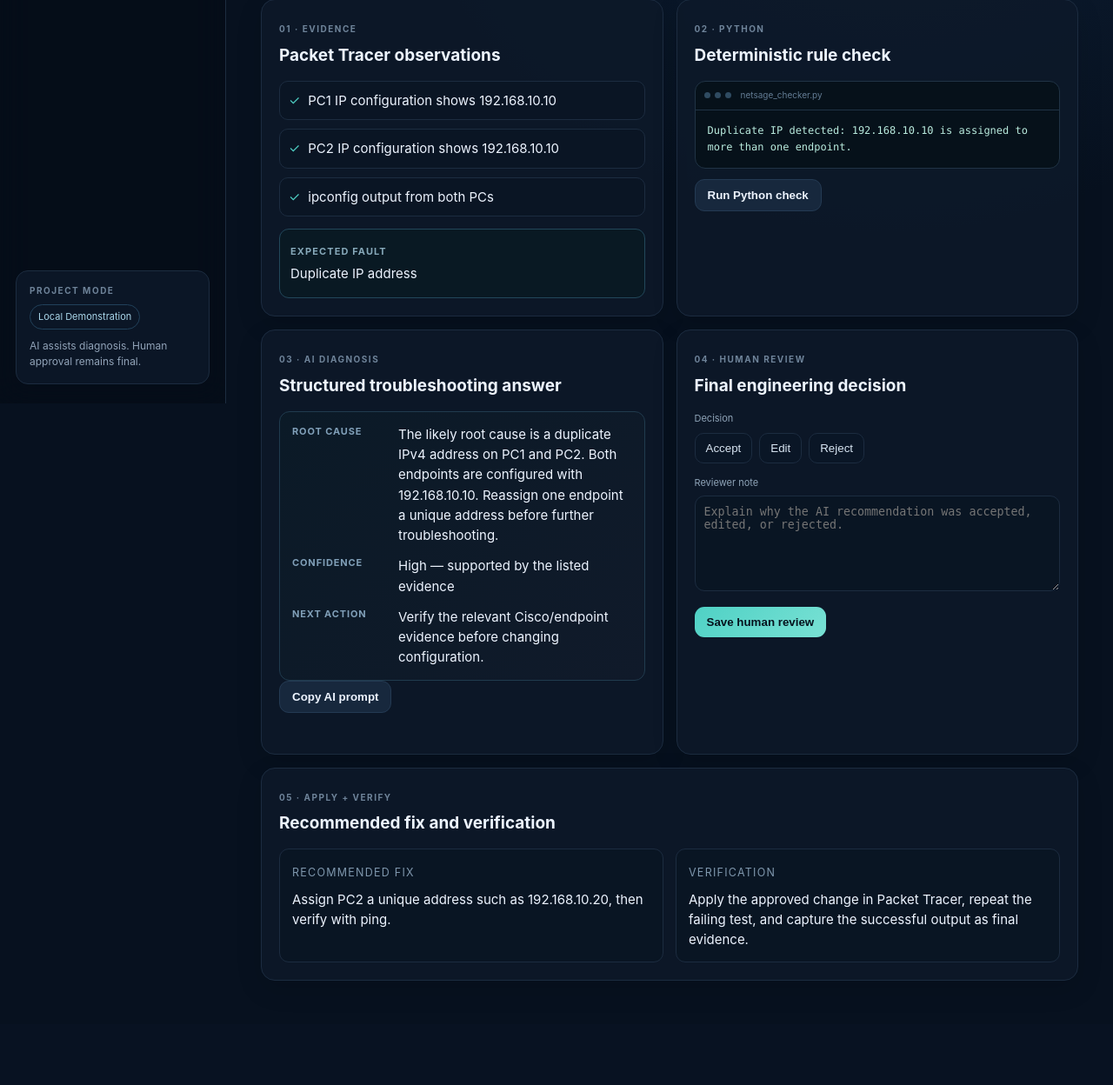
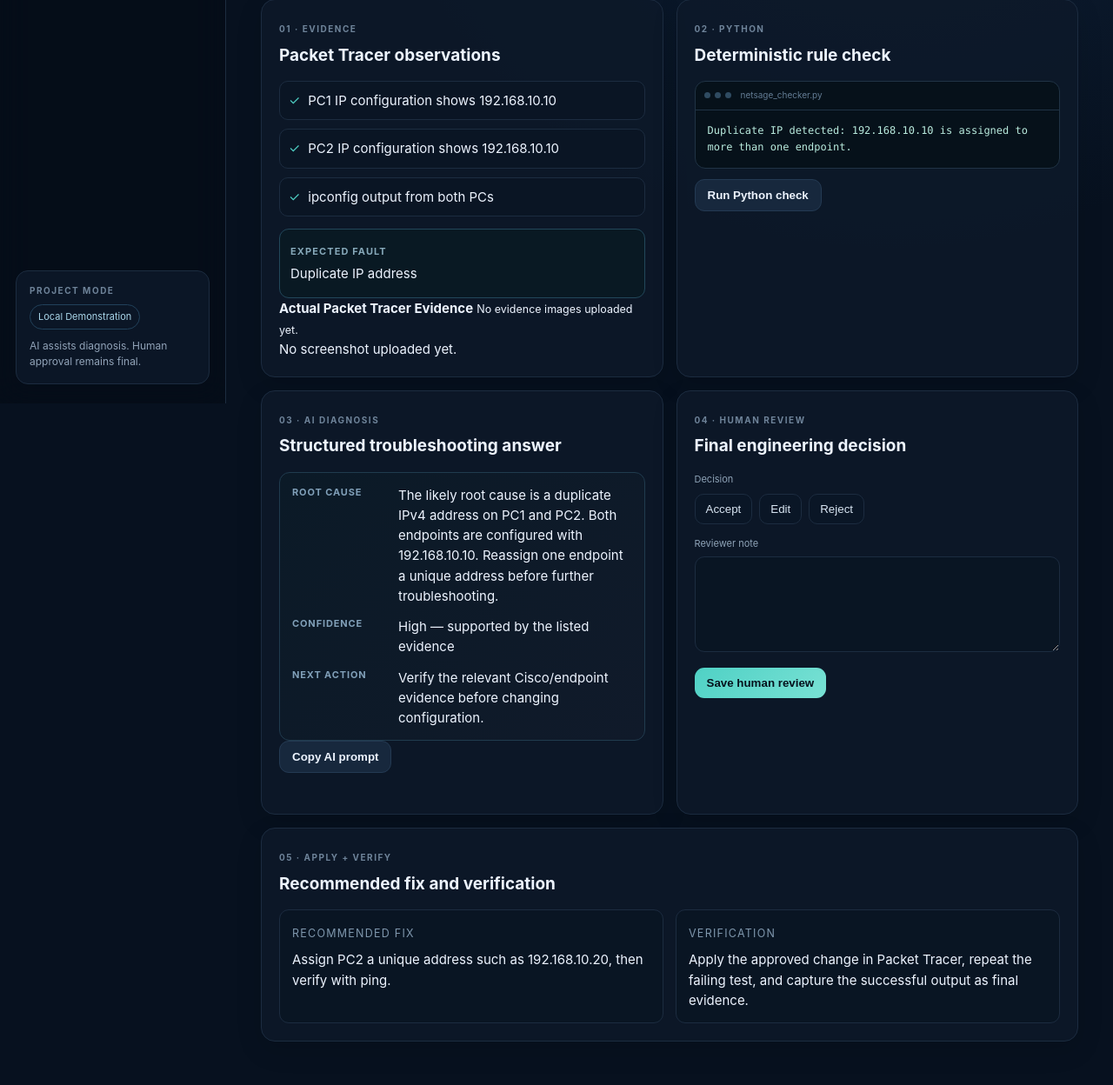
Before and after one commit to prasadkarande07/NetSage-AI, a Flask app: page /case/C01 in a window 1280 px wide. Shown: the part 336-1584 px from the top of the page at 87% size. Before the commit the page ends 1464 px from the top, so only its background shows below. Run offline with Flask 3, Linux system fonts and the light colour scheme.

Commit message:
Add real evidence gallery to case pages

```diff
--- a/templates/case.html
+++ b/templates/case.html
@@ -4,57 +4,206 @@
 {% block content %}
 <div class="case-hero">
   <div>
-    <div class="chips"><span>{{ case.layer }}</span><span>{{ case.concept }}</span><span class="sev {{ case.severity|lower }}">{{ case.severity }} severity</span></div>
+    <div class="chips">
+      <span>{{ case.layer }}</span>
+      <span>{{ case.concept }}</span>
+      <span class="sev {{ case.severity|lower }}">{{ case.severity }} severity</span>
+    </div>
     <h2>{{ case.symptom }}</h2>
   </div>
   <a class="btn ghost" href="/cases">← Back to cases</a>
 </div>
 
 <div class="detail-grid">
+
+  <!-- 01 EVIDENCE -->
   <section class="panel">
-    <div class="panel-head"><div><span class="eyebrow">01 · EVIDENCE</span><h3>Packet Tracer observations</h3></div></div>
-    <ul class="evidence-list">{% for e in case.evidence %}<li><span>✓</span>{{ e }}</li>{% endfor %}</ul>
-    <div class="callout"><b>Expected fault</b><p>{{ case.expected_fault }}</p></div>
+    <div class="panel-head">
+      <div>
+        <span class="eyebrow">01 · EVIDENCE</span>
+        <h3>Packet Tracer observations</h3>
+      </div>
+    </div>
+
+    <ul class="evidence-list">
+      {% for e in case.evidence %}
+      <li><span>✓</span>{{ e }}</li>
+      {% endfor %}
+    </ul>
+
+    <div class="callout">
+      <b>Expected fault</b>
+      <p>{{ case.expected_fault }}</p>
+    </div>
+
+    <div class="evidence-gallery">
+      <div class="gallery-head">
+        <b>Actual Packet Tracer Evidence</b>
+        <small>
+          {% if evidence_files %}
+            {{ evidence_files|length }} image(s)
+          {% else %}
+            No evidence images uploaded yet.
+          {% endif %}
+        </small>
+      </div>
+
+      {% if evidence_files %}
+      <div class="gallery-grid">
+        {% for img in evidence_files %}
+        <a href="{{ img.url }}" target="_blank" rel="noopener">
+          <img
+            src="{{ img.url }}"
+            alt="{{ case.id }} evidence — {{ img.name }}"
+          >
+          <span>{{ img.name }}</span>
+        </a>
+        {% endfor %}
+      </div>
+      {% else %}
+      <div class="gallery-empty">
+        No screenshot uploaded yet.
+      </div>
+      {% endif %}
+    </div>
   </section>
 
+  <!-- 02 PYTHON -->
   <section class="panel">
-    <div class="panel-head"><div><span class="eyebrow">02 · PYTHON</span><h3>Deterministic rule check</h3></div></div>
-    <div class="terminal"><div class="terminal-bar"><span></span><span></span><span></span><em>netsage_checker.py</em></div><pre id="pythonResult">{{ case.python }}</pre></div>
-    <button class="btn secondary" onclick="runCheck('{{ case.id }}')">Run Python check</button>
+    <div class="panel-head">
+      <div>
+        <span class="eyebrow">02 · PYTHON</span>
+        <h3>Deterministic rule check</h3>
+      </div>
+    </div>
+
+    <div class="terminal">
+      <div class="terminal-bar">
+        <span></span>
+        <span></span>
+        <span></span>
+        <em>netsage_checker.py</em>
+      </div>
+      <pre id="pythonResult">{{ case.python }}</pre>
+    </div>
+
+    <button
+      class="btn secondary"
+      onclick="runCheck('{{ case.id }}')">
+      Run Python check
+    </button>
+
     <div id="pythonStatus" class="inline-status"></div>
   </section>
 
+  <!-- 03 AI -->
   <section class="panel">
-    <div class="panel-head"><div><span class="eyebrow">03 · AI DIAGNOSIS</span><h3>Structured troubleshooting answer</h3></div></div>
+    <div class="panel-head">
+      <div>
+        <span class="eyebrow">03 · AI DIAGNOSIS</span>
+        <h3>Structured troubleshooting answer</h3>
+      </div>
+    </div>
+
     <div class="ai-card">
-      <div class="ai-line"><b>Root cause</b><span>{{ case.ai }}</span></div>
-      <div class="ai-line"><b>Confidence</b><span>High — supported by the listed evidence</span></div>
-      <div class="ai-line"><b>Next action</b><span>Verify the relevant Cisco/endpoint evidence before changing configuration.</span></div>
+      <div class="ai-line">
+        <b>Root cause</b>
+        <span>{{ case.ai }}</span>
+      </div>
+
+      <div class="ai-line">
+        <b>Confidence</b>
+        <span>High — supported by the listed evidence</span>
+      </div>
+
+      <div class="ai-line">
+        <b>Next action</b>
+        <span>
+          Verify the relevant Cisco/endpoint evidence before changing configuration.
+        </span>
+      </div>
     </div>
-    <button class="btn secondary" onclick="copyPrompt('{{ case.id }}')">Copy AI prompt</button>
+
+    <button
+      class="btn secondary"
+      onclick="copyPrompt('{{ case.id }}')">
+      Copy AI prompt
+    </button>
+
     <div id="promptStatus" class="inline-status"></div>
   </section>
 
+  <!-- 04 HUMAN REVIEW -->
   <section class="panel">
-    <div class="panel-head"><div><span class="eyebrow">04 · HUMAN REVIEW</span><h3>Final engineering decision</h3></div></div>
+    <div class="panel-head">
+      <div>
+        <span class="eyebrow">04 · HUMAN REVIEW</span>
+        <h3>Final engineering decision</h3>
+      </div>
+    </div>
+
     <label>Decision</label>
+
     <div class="review-buttons">
-      <button onclick="setDecision(this,'Accepted')" class="review-btn">Accept</button>
-      <button onclick="setDecision(this,'Edited')" class="review-btn">Edit</button>
-      <button onclick="setDecision(this,'Rejected')" class="review-btn">Reject</button>
+      <button
+        onclick="setDecision(this,'Accepted')"
+        class="review-btn">
+        Accept
+      </button>
+
+      <button
+        onclick="setDecision(this,'Edited')"
+        class="review-btn">
+        Edit
+      </button>
+
+      <button
+        onclick="setDecision(this,'Rejected')"
+        class="review-btn">
+        Reject
+      </button>
     </div>
+
     <label>Reviewer note</label>
-    <textarea id="reviewNote" placeholder="Explain why the AI recommendation was accepted, edited, or rejected."></textarea>
-    <button class="btn primary" onclick="saveReview('{{ case.id }}')">Save human review</button>
+
+    <textarea
+      id="reviewNote"
+      placeholder="Explain why the AI recommendation was accepted, edited, or rejected.">
+    </textarea>
+
+    <button
+      class="btn primary"
+      onclick="saveReview('{{ case.id }}')">
+      Save human review
+    </button>
+
     <div id="reviewSaved" class="inline-status"></div>
   </section>
 
+  <!-- 05 FIX + VERIFY -->
   <section class="panel full">
-    <div class="panel-head"><div><span class="eyebrow">05 · APPLY + VERIFY</span><h3>Recommended fix and verification</h3></div></div>
+    <div class="panel-head">
+      <div>
+        <span class="eyebrow">05 · APPLY + VERIFY</span>
+        <h3>Recommended fix and verification</h3>
+      </div>
+    </div>
+
     <div class="fix-grid">
-      <div><small>Recommended fix</small><p>{{ case.fix }}</p></div>
-      <div><small>Verification</small><p>Apply the approved change in Packet Tracer, repeat the failing test, and capture the successful output as final evidence.</p></div>
+      <div>
+        <small>Recommended fix</small>
+        <p>{{ case.fix }}</p>
+      </div>
+
+      <div>
+        <small>Verification</small>
+        <p>
+          Apply the approved change in Packet Tracer, repeat the failing
+          test, and capture the successful output as final evidence.
+        </p>
+      </div>
     </div>
   </section>
+
 </div>
 {% endblock %}
```
